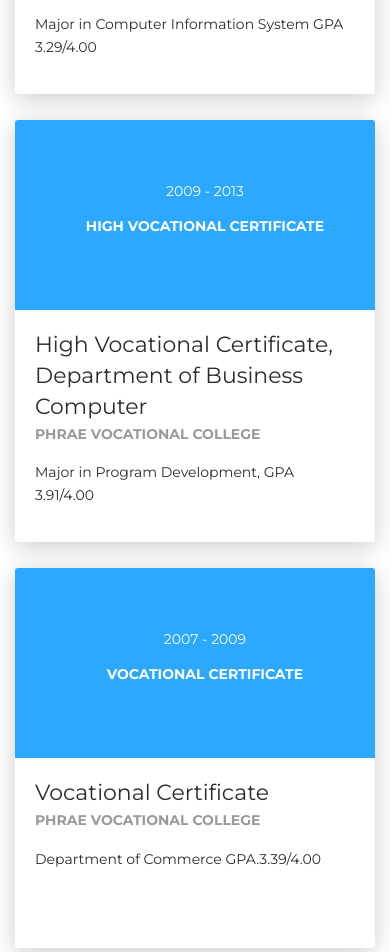
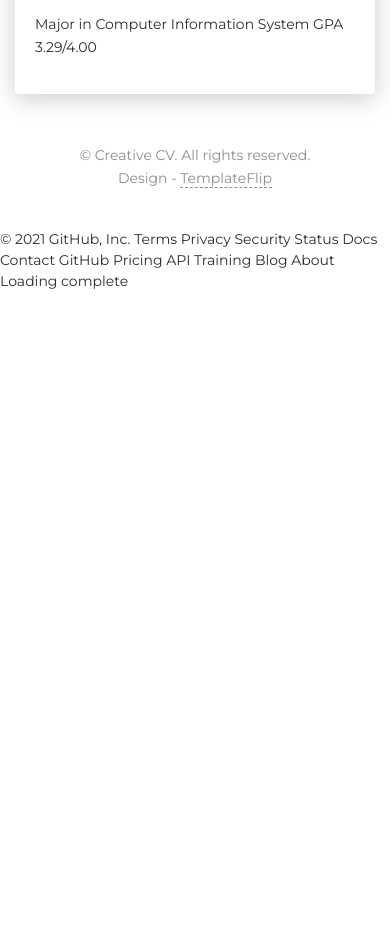
Before and after one commit to TSuwanan/TSuwanan.github.io, a plain HTML site: page index.html in a window 390 px wide. Shown: the part 6395-7347 px from the top of the page. After the commit the page ends 6687 px from the top, so only its background shows below. Drawn offline with Linux system fonts and the light colour scheme.

Commit message:
Add files via upload

```diff
--- a/index.html
+++ b/index.html
@@ -450,40 +450,6 @@
               </div>
             </div>
           </div>
-          <div class="card">
-            <div class="row">
-              <div class="col-md-3 bg-info" data-aos="fade-right" data-aos-offset="50" data-aos-duration="500">
-                <div class="card-body cc-education-header">
-                  <p>2009 - 2013</p>
-                  <div class="h6">High Vocational Certificate</div>
-                </div>
-              </div>
-              <div class="col-md-9" data-aos="fade-left" data-aos-offset="50" data-aos-duration="500">
-                <div class="card-body">
-                  <div class="h5">High Vocational Certificate, Department of Business Computer</div>
-                  <p class="category">Phrae Vocational College</p>
-                  <p>Major in Program Development, GPA 3.91/4.00</p>
-                </div>
-              </div>
-            </div>
-          </div>
-          <div class="card">
-            <div class="row">
-              <div class="col-md-3 bg-info" data-aos="fade-right" data-aos-offset="50" data-aos-duration="500">
-                <div class="card-body cc-education-header">
-                  <p>2007 - 2009</p>
-                  <div class="h6">Vocational Certificate</div>
-                </div>
-              </div>
-              <div class="col-md-9" data-aos="fade-left" data-aos-offset="50" data-aos-duration="500">
-                <div class="card-body">
-                  <div class="h5">Vocational Certificate</div>
-                  <p class="category">Phrae Vocational College</p>
-                  <p>Department of Commerce GPA.3.39/4.00</p>
-                </div>
-              </div>
-            </div>
-          </div>
         </div>
       </div>
     </div>
```
